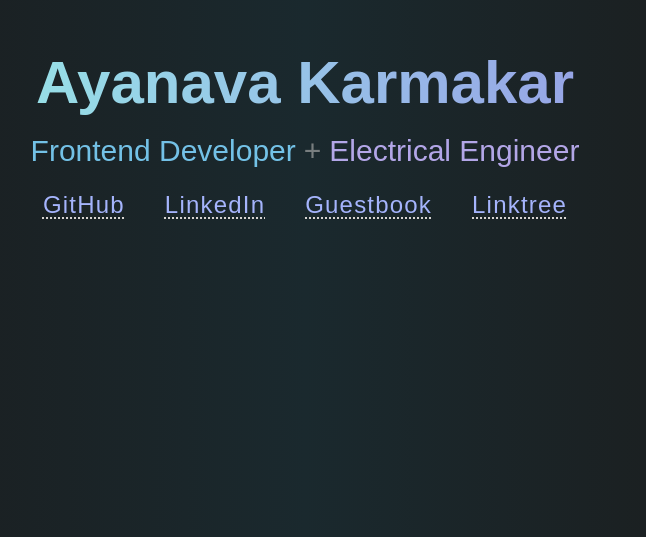
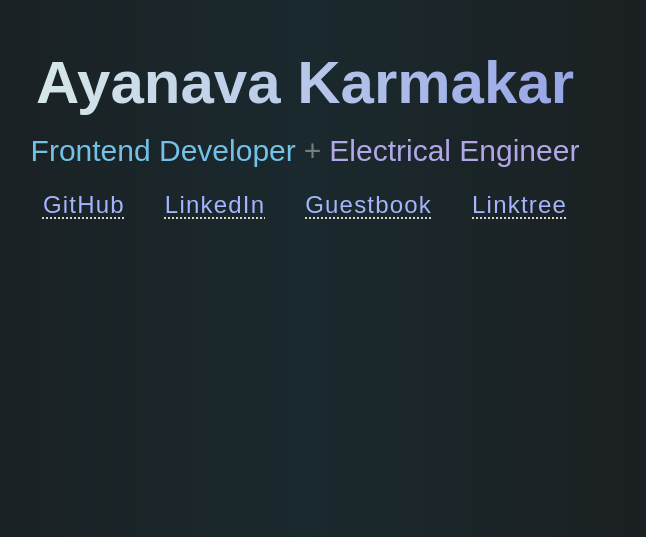
Before and after one commit to AyanavaKarmakar/Personal-Website, an Astro site: page / in a window 1280 px wide. Shown: the part 263-800 px from the top of the page, without its empty margins (335-981 px from the left). Built offline with nearby package versions, Linux system fonts and the light colour scheme; Astro itself is replaced by a stand-in of ours; a web font is replaced by a local one.

Commit message:
looks nice

```diff
--- a/src/components/LandingPage.astro
+++ b/src/components/LandingPage.astro
@@ -7,7 +7,7 @@
 >
   <h1 class="font-extrabold text-6xl">
     <span
-      class="bg-clip-text text-transparent bg-gradient-to-r from-cyan-200/90 to-indigo-300/90"
+      class="bg-clip-text text-transparent bg-gradient-to-r from-cyan-50/90 to-indigo-300/90"
       >Ayanava Karmakar</span
     >
   </h1>
```
